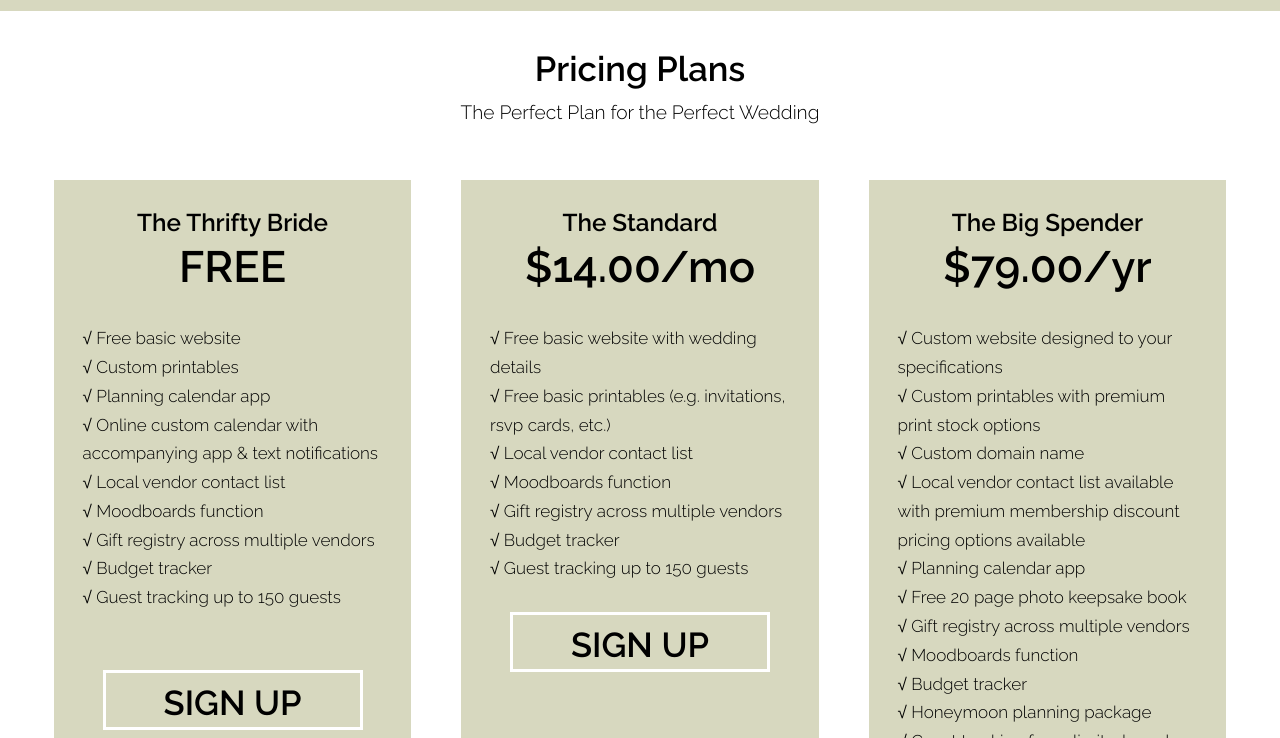
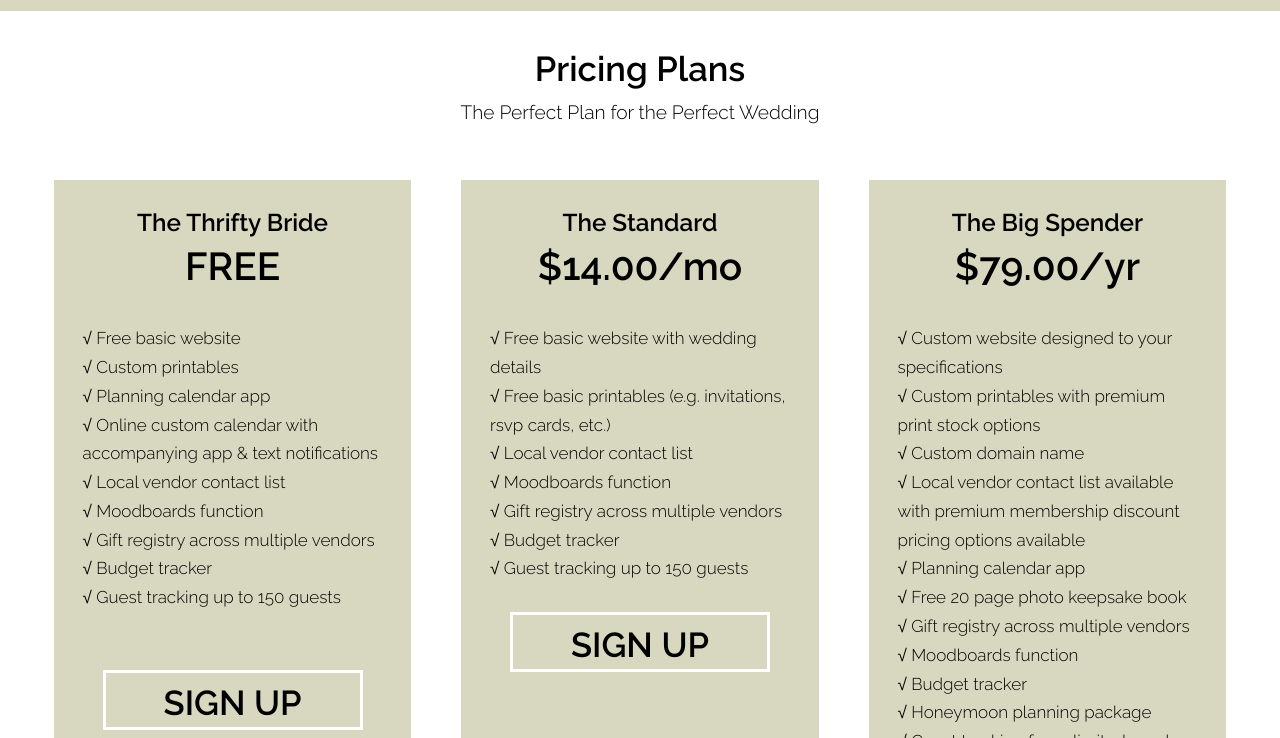
Before and after one commit to pamelaazzi/SAAS-website-layouts, a plain HTML site: page pricing.html in a window 1280 px wide. Shown: the part 62-800 px from the top of the page. Drawn offline with Linux system fonts and the light colour scheme.

Commit message:
changed font size in pricing prices

```diff
--- a/pricing.html
+++ b/pricing.html
@@ -41,7 +41,7 @@
   <div class="grid gutter" role="contentinfo">
       <div class="unit unit-xs-1 unit-s-1 unit-m-1-2 unit-l-1-3 box2">
           <h2 class="gutter text-center font2 giga pad-t push-0">The Thrifty Bride</h2>
-              <p class="gutter text-center font2 yotta">FREE</p>
+              <p class="gutter text-center font2 zetta">FREE</p>
               <p class="gutter text-center font milli"></p>
                 <li class="gutter font milli push-0">√ Free basic website</li>
                   <li class="gutter font milli push-0">√ Custom printables</li>
@@ -58,7 +58,7 @@
 
   <div class="unit unit-xs-1 unit-s-1 unit-m-1-2 unit-l-1-3 box2">
     <h2 class="gutter text-center font2 giga pad-t push-0">The Standard</h2>
-      <p class="gutter text-center font2 yotta">$14.00/mo</p>
+      <p class="gutter text-center font2 zetta">$14.00/mo</p>
       <p class="gutter text-center font milli"></p>
           <li class="gutter font milli push-0">√ Free basic website with wedding details</li>
            <li class="gutter font milli push-0">√ Free basic printables (e.g. invitations, rsvp cards, etc.)</li>
@@ -73,7 +73,7 @@
 
   <div class="unit unit-xs-1 unit-s-1 unit-m-1-2 unit-l-1-3 box2">
     <h2 class="gutter text-center font2 giga pad-t push-0">The Big Spender</h2>
-      <p class="gutter text-center font2 yotta">$79.00/yr</p>
+      <p class="gutter text-center font2 zetta">$79.00/yr</p>
       <p class="gutter text-center font milli"></p>
           <li class="gutter font milli push-0">√ Custom website designed to your specifications</li>
              <li class="gutter font milli push-0">√ Custom printables with premium print stock options</li>
```
